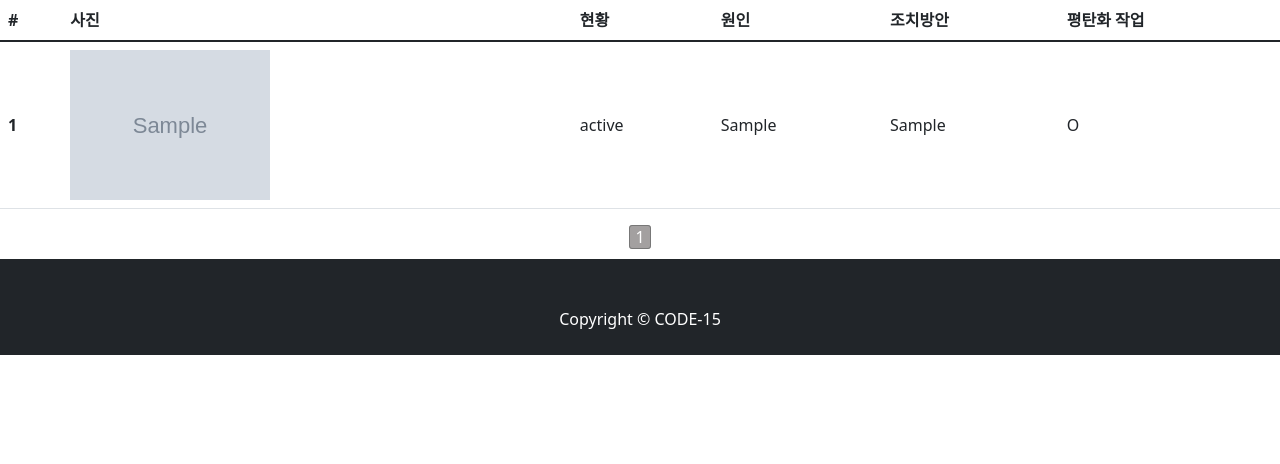
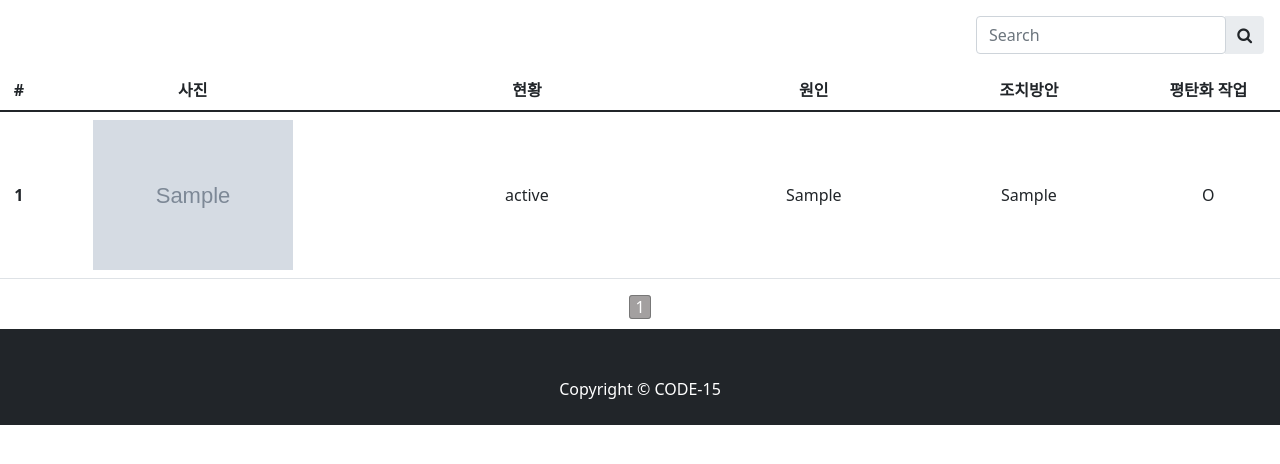
Before and after one commit to sangzun-han/crack-detection, a Django app: page /db/ in a window 1280 px wide. Shown: the part 56-520 px from the top of the page. Run offline with Django 3.2, Linux system fonts and the light colour scheme; tables that the repository leaves empty hold one stand-in row (values such as "Sample post"); grey boxes marked "Sample" are stand-in pictures; some libraries are stand-ins or nearby versions.

Commit message:
feat : search

```diff
--- a/main/templates/base.html
+++ b/main/templates/base.html
@@ -23,6 +23,7 @@
     />
     <!-- Core theme CSS (includes Bootstrap)-->
     <link href=" {% static 'css/styles.css' %}" rel="stylesheet" />
+
   </head>
 
   <body>
@@ -75,6 +76,6 @@
     <!-- Bootstrap core JS-->
     <script src="https://cdn.jsdelivr.net/npm/bootstrap@5.1.3/dist/js/bootstrap.bundle.min.js"></script>
     <!-- Core theme JS-->
-    <script src="js/scripts.js"></script>
+    <script type="text/javascript" src="{% static 'js/search.js' %}" ></script>
   </body>
 </html>
--- a/main/templates/db.html
+++ b/main/templates/db.html
@@ -20,15 +20,25 @@
     margin: 0 0 10px 0;
   }
 </style>
-<table class="table" style="vertical-align: middle">
+<table class="table" id="table" style="vertical-align: middle; text-align:center">
+  <div class="d-flex justify-content-end">
+  <div class="input-group rounded w-25 p-3" >
+    <input type="search" class="form-control rounded" id="input" placeholder="Search" aria-label="Search"
+    aria-describedby="search-addon" onkeyup="search()"/>
+    <span class="input-group-text border-0" id="search-addon">
+      <i class="fa fa-search"></i>
+    </span>
+  </div>
+  </div>
   <thead>
     <tr>
-      <th scope="col">#</th>
-      <th scope="col">사진</th>
-      <th scope="col">현황</th>
-      <th scope="col">원인</th>
-      <th scope="col">조치방안</th>
-      <th scope="col">평탄화 작업</th>
+      <th scope="col" style="width:20px">#</th>
+      <th scope="col" style="width:200px">사진</th>
+      <th scope="col" style="width:250px">현황</th>
+      <th scope="col" style="width:150px">원인</th>
+      <th scope="col" style="width:150px">조치방안</th>
+      <th scope="col" style="width:100px">평탄화 작업</th>
+    </div>
     </tr>
   </thead>
   <tbody>
--- /dev/null
+++ b/static/js/search.js
@@ -0,0 +1,20 @@
+function search() {
+  let input, filter, table, tr, td, txtValue;
+  input = document.getElementById("input");
+  filter = input.value.toUpperCase();
+  table = document.getElementById("table");
+  tr = table.getElementsByTagName("tr");
+
+  for (let i = 0; i < tr.length; i++) {
+    td = tr[i].getElementsByTagName("td")[2];
+    if (td) {
+      txtValue = td.textContent || td.innerText;
+
+      if (txtValue.toUpperCase().indexOf(filter) > -1) {
+        tr[i].style.display = "";
+      } else {
+        tr[i].style.display = "none";
+      }
+    }
+  }
+}
```
Also changed, not shown: static/js/scripts.js (deleted, +0 -7 lines).
